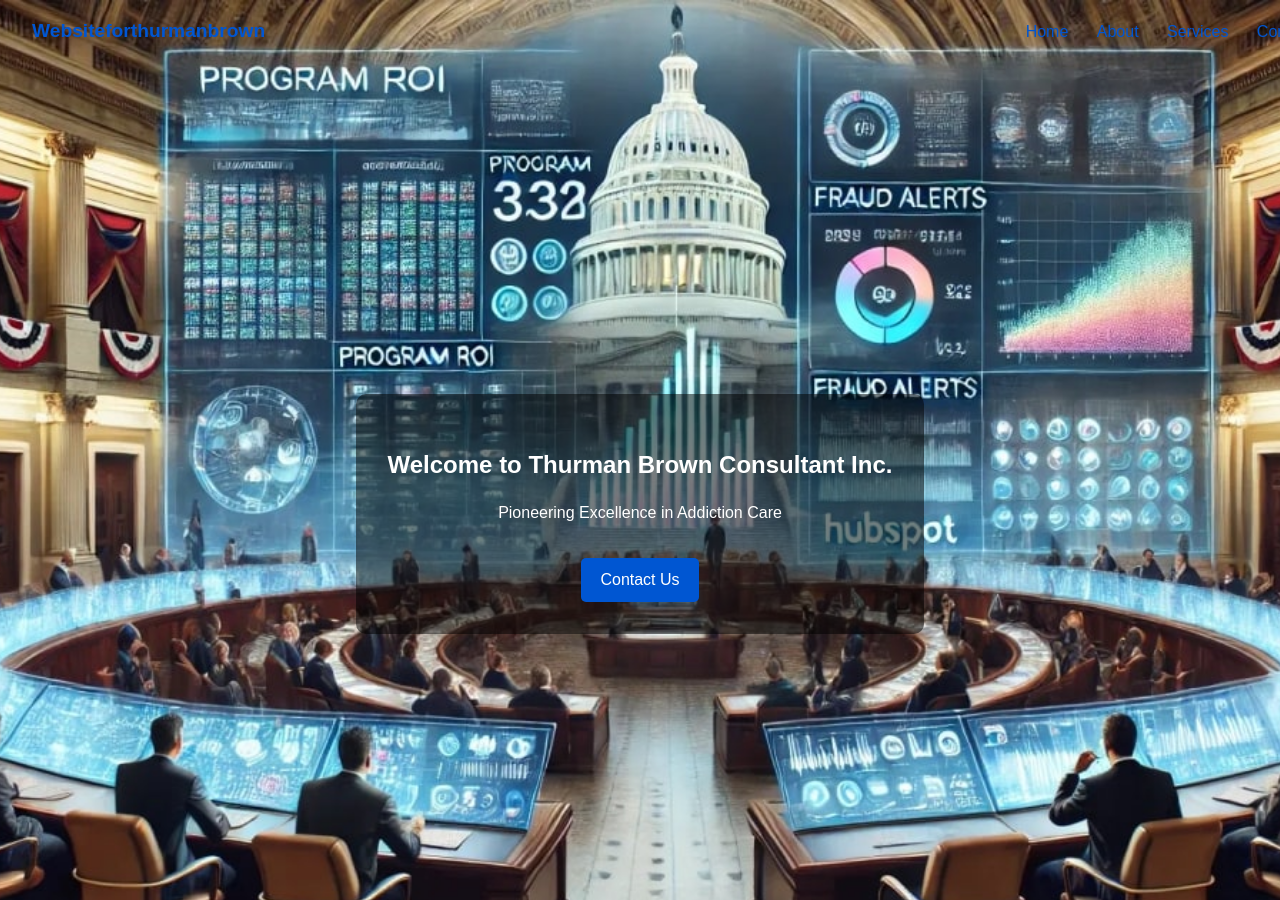
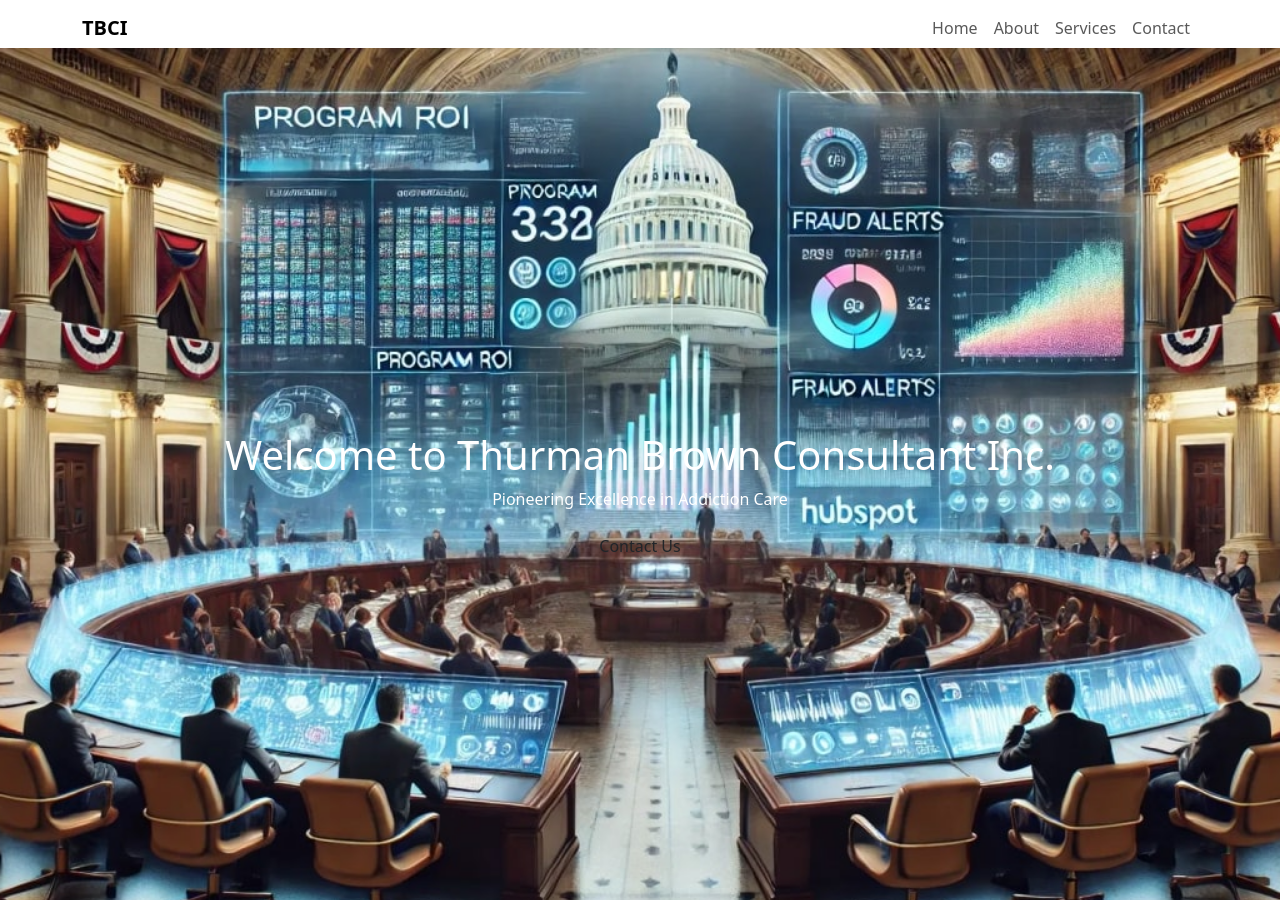
Before and after one commit to digitalsparkhq/Websiteforthurmanbrown, a Jekyll site: the page built from index.md, in a window 1280 px wide and 900 px high. Built offline with Jekyll 4.4.1, drawn with Linux system fonts in a browser that asks for light colours; some of the changed text lies outside the part shown.

Commit message:
Update default.html

```diff
--- a/_layouts/default.html
+++ b/_layouts/default.html
@@ -3,33 +3,86 @@
 <head>
   <meta charset="UTF-8">
   <meta name="viewport" content="width=device-width, initial-scale=1.0">
-  <title>{{ page.title }} | {{ site.title }}</title>
-  <link rel="stylesheet" href="{{ '/assets/css/style.css' | relative_url }}">
+  <title>{{ page.title }} | Thurman Brown Consultant Inc.</title>
+  <!-- Bootstrap CSS -->
+  <link href="https://cdn.jsdelivr.net/npm/bootstrap@5.3.2/dist/css/bootstrap.min.css" rel="stylesheet">
+  <style>
+    /* Navbar */
+    .navbar {
+      transition: background-color 0.3s ease;
+    }
+    .navbar.scrolled {
+      background-color: #fff !important;
+      box-shadow: 0 2px 5px rgba(0,0,0,0.1);
+    }
+    /* Hero */
+    .hero {
+      height: 100vh;
+      background-size: cover;
+      background-position: center;
+      position: relative;
+      display: flex;
+      align-items: center;
+      justify-content: center;
+      color: white;
+      text-align: center;
+    }
+    .hero-overlay {
+      position: absolute;
+      top: 0; left: 0; right: 0; bottom: 0;
+      background: rgba(0,0,0,0.5);
+    }
+    .hero-content {
+      position: relative;
+      z-index: 2;
+    }
+    footer {
+      background: #111;
+      color: #aaa;
+      padding: 20px 0;
+      text-align: center;
+    }
+  </style>
 </head>
 <body>
   <!-- Navbar -->
-  <header id="navbar">
+  <nav class="navbar navbar-expand-lg fixed-top navbar-light bg-transparent">
     <div class="container">
-      <a class="logo" href="{{ '/' | relative_url }}">{{ site.title }}</a>
-      <nav>
-        <a href="{{ '/' | relative_url }}">Home</a>
-        <a href="{{ '/about' | relative_url }}">About</a>
-        <a href="{{ '/services' | relative_url }}">Services</a>
-        <a href="{{ '/contact' | relative_url }}">Contact</a>
-      </nav>
+      <a class="navbar-brand fw-bold" href="{{ site.baseurl }}/">TBCI</a>
+      <button class="navbar-toggler" type="button" data-bs-toggle="collapse" data-bs-target="#navbarNav">
+        <span class="navbar-toggler-icon"></span>
+      </button>
+      <div class="collapse navbar-collapse justify-content-end" id="navbarNav">
+        <ul class="navbar-nav">
+          <li class="nav-item"><a class="nav-link" href="{{ site.baseurl }}/">Home</a></li>
+          <li class="nav-item"><a class="nav-link" href="{{ site.baseurl }}/about">About</a></li>
+          <li class="nav-item"><a class="nav-link" href="{{ site.baseurl }}/services">Services</a></li>
+          <li class="nav-item"><a class="nav-link" href="{{ site.baseurl }}/contact">Contact</a></li>
+        </ul>
+      </div>
     </div>
-  </header>
+  </nav>
 
   <!-- Page Content -->
-  <main>
+  <main class="pt-5">
     {{ content }}
   </main>
 
   <!-- Footer -->
   <footer>
-    <p>&copy; {{ site.time | date: "%Y" }} {{ site.title }}. All rights reserved.</p>
+    <div class="container">
+      <p>&copy; {{ "now" | date: "%Y" }} Thurman Brown Consultant Inc. All Rights Reserved.</p>
+    </div>
   </footer>
 
-  <script src="{{ '/assets/js/script.js' | relative_url }}"></script>
+  <!-- Bootstrap JS -->
+  <script src="https://cdn.jsdelivr.net/npm/bootstrap@5.3.2/dist/js/bootstrap.bundle.min.js"></script>
+  <script>
+    // Navbar scroll effect
+    window.addEventListener('scroll', function () {
+      const nav = document.querySelector('.navbar');
+      nav.classList.toggle('scrolled', window.scrollY > 50);
+    });
+  </script>
 </body>
 </html>
```
